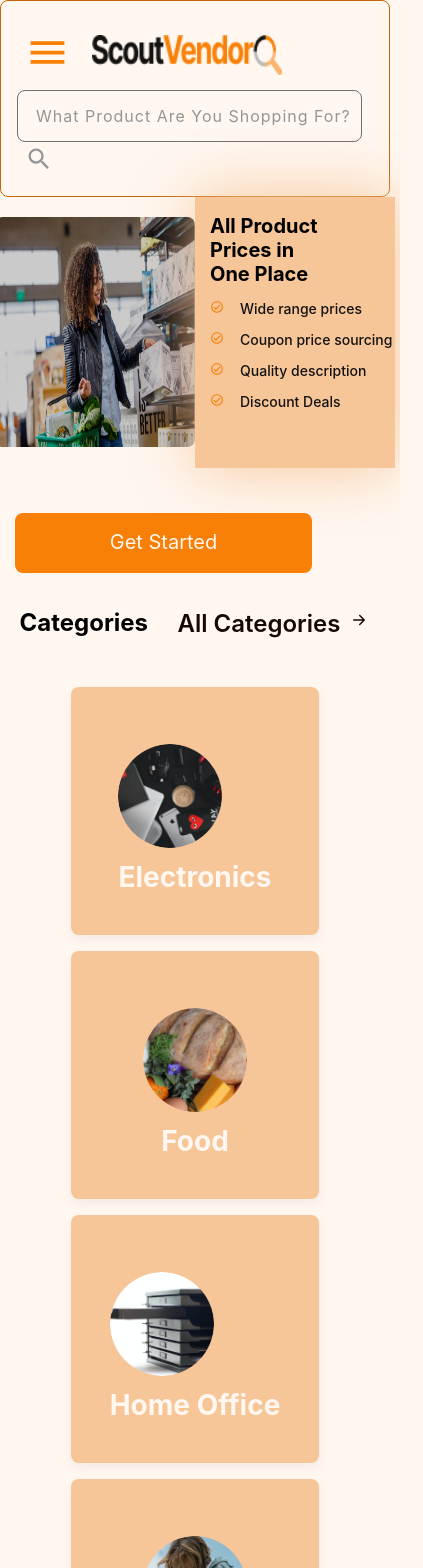
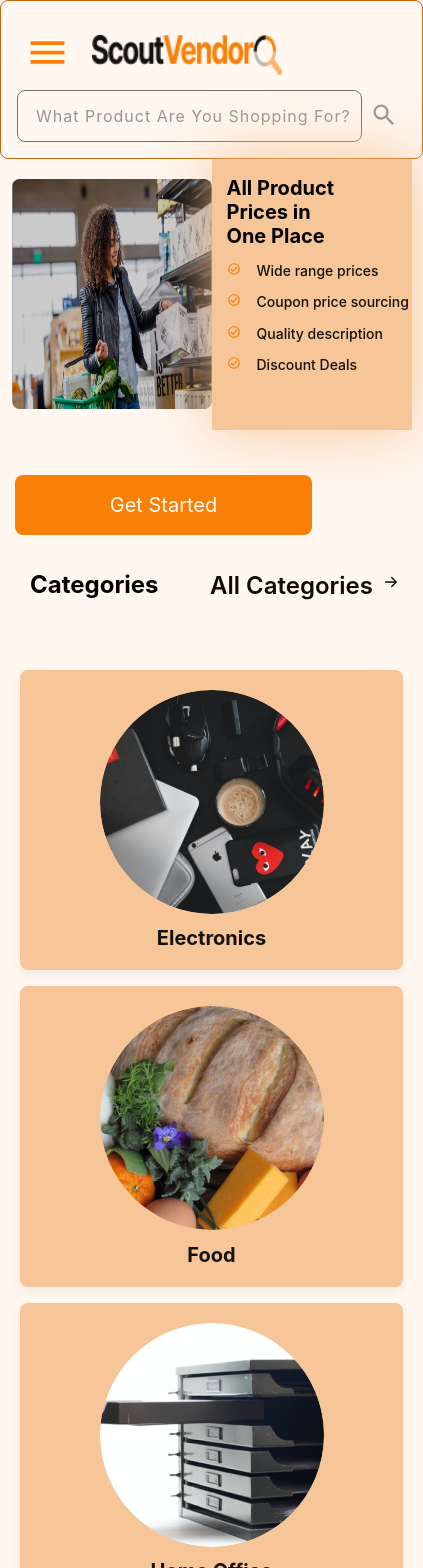
Before and after one commit to zuri-training/Price-Compare-Team-26-Front-End-Repo, a React (Create React App) app: page / in a window 390 px wide. Shown: the top 1568 px of the page, 423 px wide, since content can reach past the window. Built offline with nearby package versions, Linux system fonts and the light colour scheme.

Commit message:
Add responsiveness to various components.

```diff
--- a/src/components/Card.js
+++ b/src/components/Card.js
@@ -15,9 +15,7 @@ const Card = ({categoryImg, categoryName, bgColor, textColor }) => {
 
 
 const CardContainer = styled.div`
-  height:400px;
-  width: 400px;
-  padding: 60px 0;
+  padding: 30px 30px;
   border-radius: var(--borderRadius);
   box-shadow: 0px 4px 12px rgba(0, 0, 0, 0.06);
   display: flex;
@@ -28,20 +26,14 @@ const CardContainer = styled.div`
     border-radius: 50%;
   }
   h3 {
-    color: var(--clr-background);
-    font-size: var(--titleLarge);
+    color: var(--clr-text-black);
+    font-size: var(--titleSmall);
     text-align: center;
     margin-top: 10px;
   }
 
   @media (max-width: 428px) {
-    height:248px;
-    width: 248px;
-    padding: 30px 0 15px;
-
-    img {
-      width: 104px;
-    }
+    padding: 20px 20px;
   }
 `
 
--- a/src/components/CategoryCard.js
+++ b/src/components/CategoryCard.js
@@ -34,6 +34,7 @@ const CategoryContainer = styled.div`
         align-items: center;
         justify-content: space-between;
         margin-bottom: 50px;
+        padding: 0 55px 0 65px;
 
         h2 {
             font-size: var(--headlineSmall);
@@ -54,6 +55,7 @@ const CategoryContainer = styled.div`
     @media (max-width: 428px) {
         margin-top: 140px;
         .category_name {
+            padding: 0 20px 0 30px;
 
             h2 {
                 font-size: var(--titleMedium);
--- a/src/components/CategoryTile.js
+++ b/src/components/CategoryTile.js
@@ -1,12 +1,13 @@
 import React from 'react'
 import { BsPlus } from 'react-icons/bs'
+import { Link } from 'react-router-dom'
 
 
-const CategoryTile = ({title}) => {
+const CategoryTile = ({title, path}) => {
   return (
     <div className='category_tile'>
         <BsPlus/>
-        <span>{title}</span>
+        <Link to={path}>{title}</Link>
     </div>
   )
 }
--- a/src/components/HeroSection.js
+++ b/src/components/HeroSection.js
@@ -3,7 +3,6 @@ import { Link } from 'react-router-dom'
 import styled from 'styled-components'
 import heroimg from '../assets/images/hero-img.png'
 import { MdOutlineCheckCircle } from 'react-icons/md';
-import circle from '../assets/images/plain header.png';
 
 
 const HeroSection = () => {
@@ -25,7 +24,6 @@ const HeroSection = () => {
 
       <div>
           <img src={heroimg} alt="hero" className='hero_img' />
-          <img src={circle} alt="circle" className='circle' />
       </div>
     </HeroContainer>
   )
@@ -37,9 +35,8 @@ const HeroContainer = styled.section`
     display: flex;
     justify-content: center;
     align-item: center;
-    padding: 68px 65px 0 66px;
-    margin-top: 48px;
-    margin-bottom: 48px;
+    padding: 68px 0;
+    margin: 48px auto;
 
     .hero {
       margin-top: 105px;
@@ -73,13 +70,6 @@ const HeroContainer = styled.section`
       height: 60px;
       padding: 18px 0;
       margin-left: 60px;
-    }
-
-    .circle{
-      // position: relative;
-      // left: 800px;
-      margin: 30px 0;
-      filter: drop-shadow(0 0 2rem var(--clr-secondaryOrange) );
     }
 
     @media (max-width: 428px) {
--- a/src/components/Navbar.js
+++ b/src/components/Navbar.js
@@ -36,13 +36,12 @@ const Navbar = () => {
 const NavContainer = styled.nav`
   display: flex;
   justify-content: space-between;
-  padding: 10px 64px;
   border-radius: var(--borderRadius);
   margin: 0;
 
   .menu_logo {
     display: flex;
-    justify-content: center;
+    justify-content: space-between;
     align-items: baseline;
     margin-top: 22px;
 
@@ -60,10 +59,8 @@ const NavContainer = styled.nav`
   }
 
   .btn_login {
-    width: 156px;
-    height: 56px;
-    padding: 18px 4px;
-    margin-top: 8px;
+    padding: 18px 21px;
+    margin: 10px 20px 10px 0;
   }
   @media (max-width: 428px) {
     flex-direction: column;
--- a/src/components/SearchBar.js
+++ b/src/components/SearchBar.js
@@ -34,7 +34,7 @@ const SearchBar = () => {
 
 const Wrapper = styled.div`
     .search_field {
-
+      display: flex;
       margin-top: 12px;
 
       input {
@@ -72,7 +72,7 @@ const Wrapper = styled.div`
             }
         }
 
-        @media (max-width: 428px) {
+        @media screen and (max-width: 428px) {
             input {
                 width: 345px;
             }
--- a/src/data.json
+++ b/src/data.json
@@ -24,7 +24,7 @@
         {
             "id": 5,
             "categoryImg": "./images/categoryImages/Digital.png",
-            "categoryName": "Digital wireless laptop"
+            "categoryName": "Laptop"
         },
         {
             "id": 6,
--- a/src/index.css
+++ b/src/index.css
@@ -99,22 +99,6 @@ li {
     margin-top: 8px;
 }
 
-/* section */
-.section {
-    padding: 1rem 0;
-    position: relative;
-  }
-
-  .section-center {
-    width: 90vw;
-    margin: 0 auto;
-    max-width: 1170px;
-  }
-  @media screen and (min-width: 992px) {
-    .section-center {
-      width: 95vw;
-    }
-  }
 
 .btn {
     background: var(--clr-primaryOrange5);
@@ -129,32 +113,33 @@ li {
 }
 
 .container {
-    width: var(--fluid-width);
-    max-width: var(--max-width);
     margin: 0 auto;
 }
 
 .cards {
     display: grid;
-    grid-template-columns: repeat(3, 1fr);
+    grid-template-columns: repeat(3, auto);
     justify-items: center;
     margin-bottom: 48px;
-    gap: 30px 30px;
+    gap: 10px 10px;
 }
 
-@media (max-width: 992px) {
+
+@media screen and (max-width: 992px) {
     .cards {
-        display: grid;
-        grid-template-columns: 1fr;
+        display: flex;
+        flex-direction: column;
         gap: 1rem;
+        padding: 20px;
     }
 }
 
-@media (max-width: 428px) {
+@media screen and (max-width: 428px) {
     .cards {
-        display: grid;
-        grid-template-columns: 1fr;
+        display: flex;
+        flex-direction: column;
         gap: 1rem;
+        padding: 20px;
     }
 }
 
@@ -168,7 +153,10 @@ li {
     padding: 12px 4px;
     font-size: var(--titleSmall);
     color: var(--clr-background);
+}
 
+.category_tile a {
+    color: var(--clr-background);
 }
 
 .full_page {
--- a/src/pages/sharedPages/CategoriesPage.js
+++ b/src/pages/sharedPages/CategoriesPage.js
@@ -8,11 +8,11 @@ const CategoriesPage = () => {
   return (
     <CategoryPageContainer className='container'>
       <div className='feature_tiles'>
-        <CategoryTile title={'How to compare'}/>
-        <CategoryTile title={'Discount Deals'}/>
-        <CategoryTile title={'Get Coupons'}/>
-        <CategoryTile title={'Trending Deals'}/>
-        <CategoryTile title={'Logistics Services'}/>
+        <CategoryTile title={'How to compare'} path={"compare-price"}/>
+        <CategoryTile title={'Discount Deals'} path={"discount-deals"}/>
+        <CategoryTile title={'Get Coupons'} path={"/"}/>
+        <CategoryTile title={'Trending Deals'} path={"trending"}/>
+        <CategoryTile title={'Logistics Services'} path={"/"}/>
       </div>
 
       <div className='cards'>
@@ -28,18 +28,26 @@ const CategoriesPage = () => {
 }
 
 const CategoryPageContainer = styled.div`
+
   .feature_tiles {
     display: grid;
     grid-template-columns: repeat(2, 1fr);
     gap: 25px 25px;
     justify-items: center;
     margin-bottom: 90px;
+    padding: 20px 20px 0 20px;
   }
 
-  @media (max-width: 992px) {
+  @media screen and (max-width: 992px) {
     .feature_tiles {
-      display: grid;
-      grid-template-columns: repeat(2, 1fr);
+      grid-template-columns: 1fr;
+      gap: 1rem;
+    }
+  }
+
+  @media screen and (max-width: 428px) {
+    .feature_tiles {
+      grid-template-columns: 1fr;
       gap: 1rem;
     }
   }
--- a/src/pages/sharedPages/SharedLayout.js
+++ b/src/pages/sharedPages/SharedLayout.js
@@ -39,9 +39,6 @@ const SharedContainer = styled.section`
     .shared_layout {
       grid-template-columns: auto 1fr;
     }
-    .shared_pages {
-      width: 90%;
-    }
   }
 `
 
```
Lines whose indentation alone changed are shown as unchanged.
